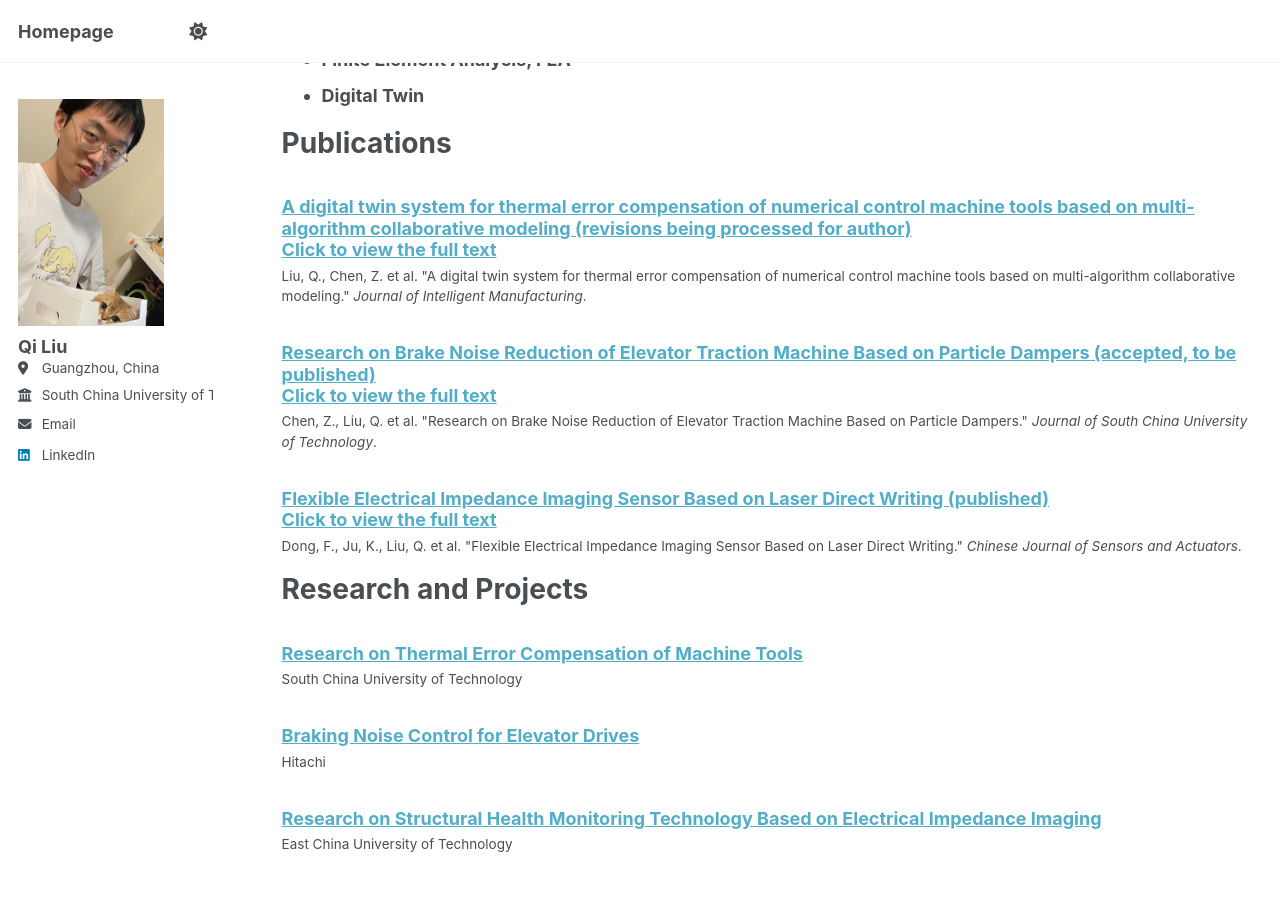
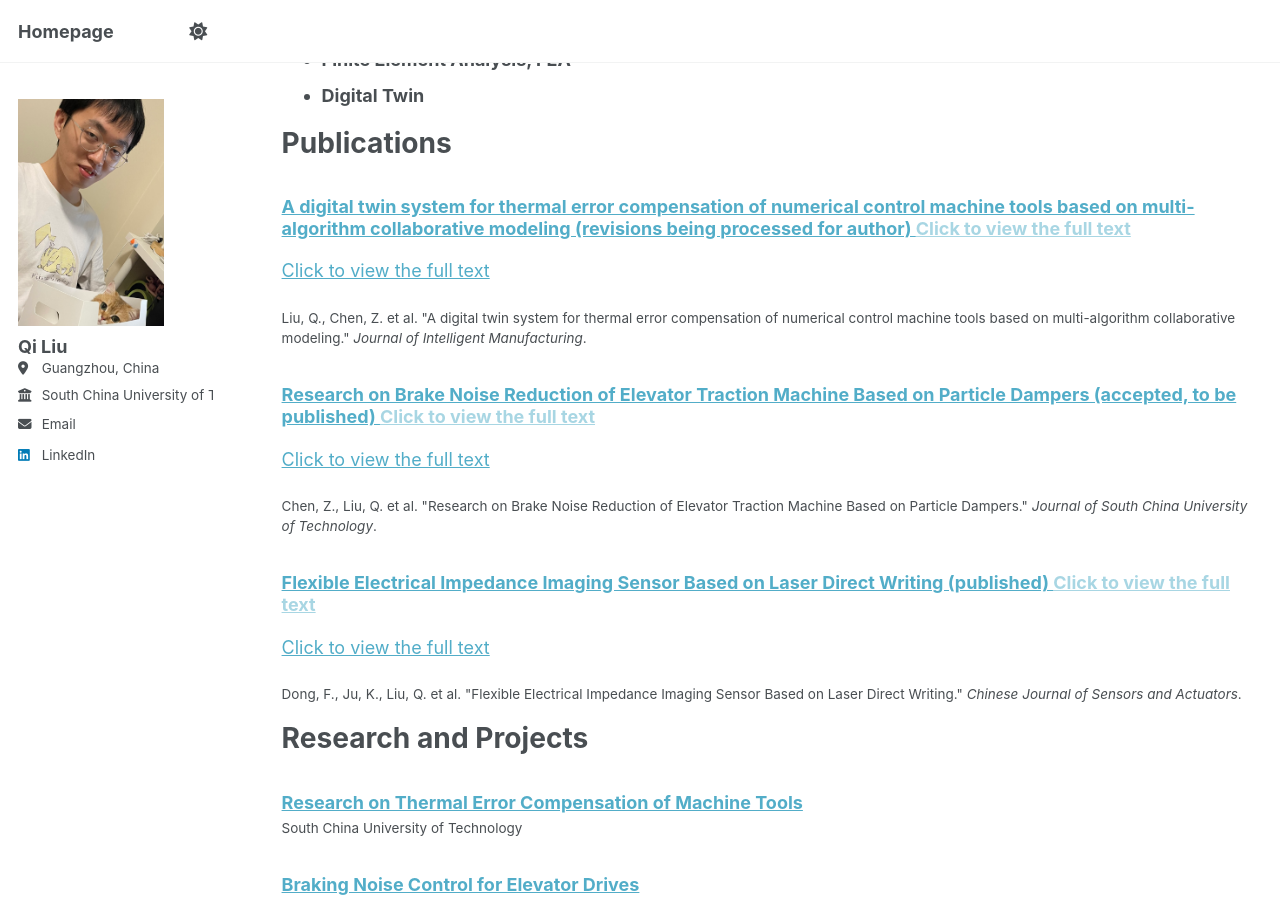
Before and after one commit to qiliu0701/qiliu0701.github.io, a Jekyll site: the page built from _pages/cv.md, in a window 1280 px wide and 900 px high, scrolled down 737 px. Built offline with Jekyll 4.4.1, drawn with Linux system fonts in a browser that asks for light colours; a script that is not in the unit is left out.

Commit message:
Update archive-single-cv.html

```diff
--- a/_includes/archive-single-cv.html
+++ b/_includes/archive-single-cv.html
@@ -31,7 +31,6 @@
         {% else %}
 <!--          <a href="{{ base_path }}{{ post.url }}" rel="permalink">{{ title }}</a>-->
             <a href="{{post.pdf}}" rel="permalink" target="_blank">{{ title }}</a>
-            <br>
             <a href="{{post.pdf}}" rel="permalink" target="_blank">Click to view the full text</a>
 <!--            <p>Click to view the full text</p>-->
         {% endif %}
@@ -39,6 +38,7 @@
         {% if post.read_time %}
           <p class="page__meta"><i class="fa fa-clock" aria-hidden="true"></i> {% include read-time.html %}</p>
         {% endif %}
+      <p><a href="{{post.pdf}}" rel="permalink" target="_blank">Click to view the full text</a></p>
         {% if post.venue%}<p class="archive__item-excerpt" itemprop="description">{{ post.citation }}</p> {% endif %}
  </article>
 </div>
```
